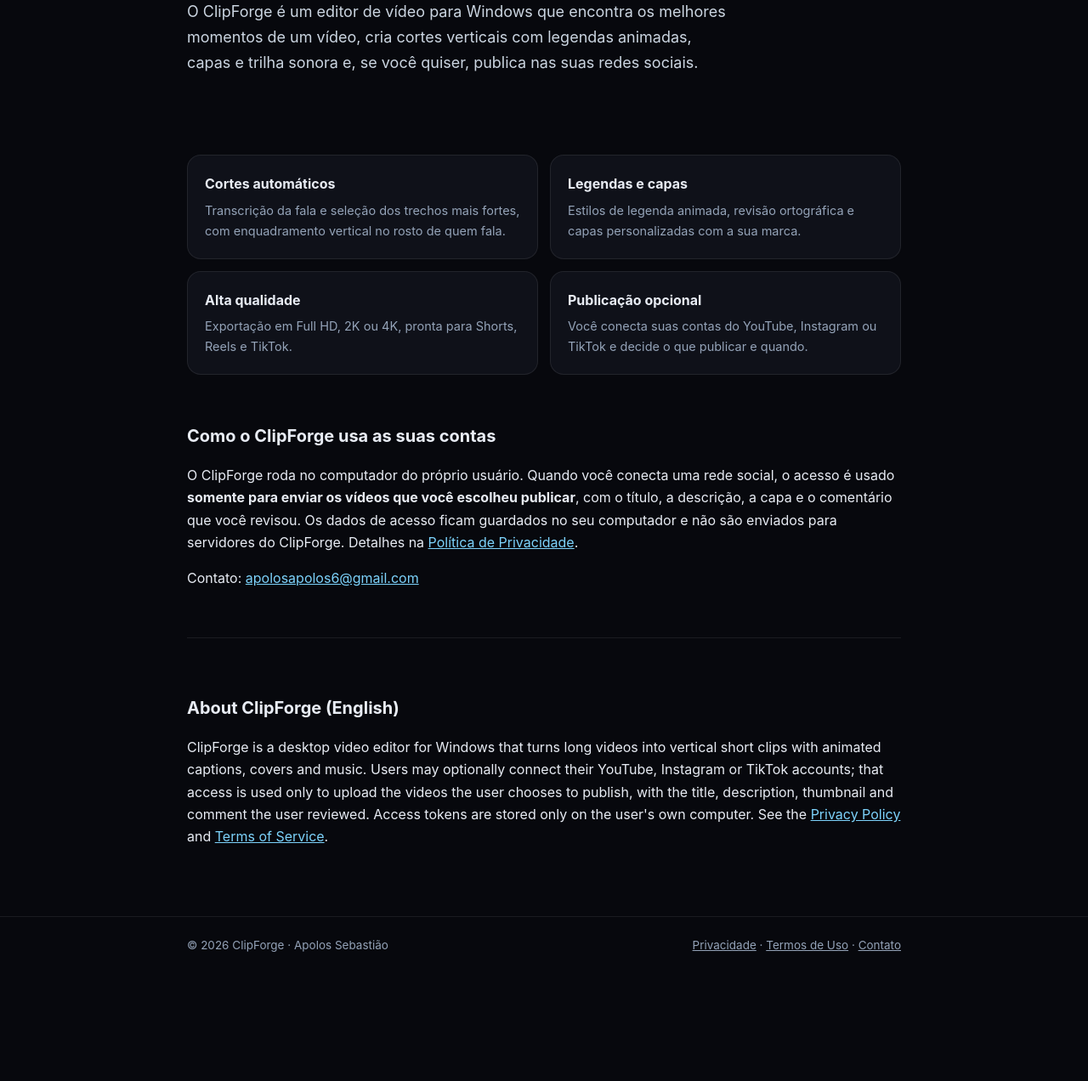
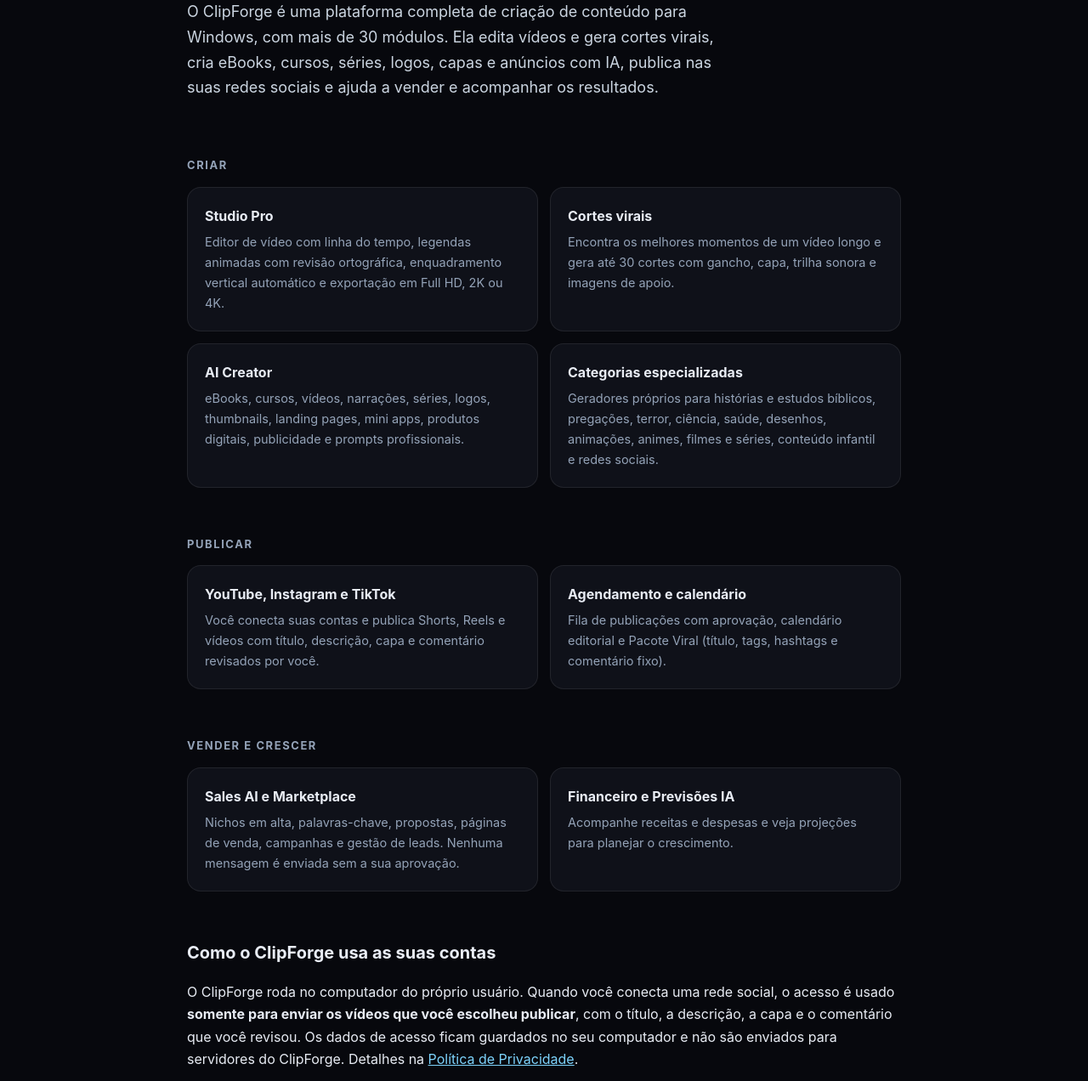
Before and after one commit to Apolos73/apolos73.github.io, a plain HTML site: page index.html in a window 1280 px wide. Shown: the part 272-1544 px from the top of the page at 85% size. Before the commit the page ends 1423 px from the top, so only its background shows below. Drawn offline with Linux system fonts and the light colour scheme.

Commit message:
Add files via upload

```diff
--- a/index.html
+++ b/index.html
@@ -3,8 +3,8 @@
 <head>
 <meta charset="utf-8">
 <meta name="viewport" content="width=device-width, initial-scale=1">
-<title>ClipForge — Editor de cortes virais</title>
-<meta name="description" content="ClipForge é um editor de vídeo para computador que transforma vídeos longos em cortes verticais com legendas, capas e publicação no YouTube, Instagram e TikTok.">
+<title>ClipForge — Plataforma de criação de conteúdo</title>
+<meta name="description" content="ClipForge é uma plataforma completa de criação de conteúdo para Windows: edição de vídeo, cortes virais, criação com IA, publicação no YouTube, Instagram e TikTok, vendas e finanças.">
 <link rel="icon" href="clipforge-mark-64.png">
 <link rel="stylesheet" href="style.css">
 </head>
@@ -16,15 +16,28 @@
 
 <main class="wrap">
   <section class="hero">
-    <h1>Do vídeo longo aos <span class="grad">cortes virais</span>, no seu computador.</h1>
-    <p class="lead">O ClipForge é um editor de vídeo para Windows que encontra os melhores momentos de um vídeo, cria cortes verticais com legendas animadas, capas e trilha sonora e, se você quiser, publica nas suas redes sociais.</p>
+    <h1>Crie, edite, publique e venda. <span class="grad">Tudo em um só lugar.</span></h1>
+    <p class="lead">O ClipForge é uma plataforma completa de criação de conteúdo para Windows, com mais de 30 módulos. Ela edita vídeos e gera cortes virais, cria eBooks, cursos, séries, logos, capas e anúncios com IA, publica nas suas redes sociais e ajuda a vender e acompanhar os resultados.</p>
   </section>
 
+  <h2 class="sec">Criar</h2>
   <div class="grid">
-    <div class="card"><h3>Cortes automáticos</h3><p>Transcrição da fala e seleção dos trechos mais fortes, com enquadramento vertical no rosto de quem fala.</p></div>
-    <div class="card"><h3>Legendas e capas</h3><p>Estilos de legenda animada, revisão ortográfica e capas personalizadas com a sua marca.</p></div>
-    <div class="card"><h3>Alta qualidade</h3><p>Exportação em Full HD, 2K ou 4K, pronta para Shorts, Reels e TikTok.</p></div>
-    <div class="card"><h3>Publicação opcional</h3><p>Você conecta suas contas do YouTube, Instagram ou TikTok e decide o que publicar e quando.</p></div>
+    <div class="card"><h3>Studio Pro</h3><p>Editor de vídeo com linha do tempo, legendas animadas com revisão ortográfica, enquadramento vertical automático e exportação em Full HD, 2K ou 4K.</p></div>
+    <div class="card"><h3>Cortes virais</h3><p>Encontra os melhores momentos de um vídeo longo e gera até 30 cortes com gancho, capa, trilha sonora e imagens de apoio.</p></div>
+    <div class="card"><h3>AI Creator</h3><p>eBooks, cursos, vídeos, narrações, séries, logos, thumbnails, landing pages, mini apps, produtos digitais, publicidade e prompts profissionais.</p></div>
+    <div class="card"><h3>Categorias especializadas</h3><p>Geradores próprios para histórias e estudos bíblicos, pregações, terror, ciência, saúde, desenhos, animações, animes, filmes e séries, conteúdo infantil e redes sociais.</p></div>
+  </div>
+
+  <h2 class="sec">Publicar</h2>
+  <div class="grid">
+    <div class="card"><h3>YouTube, Instagram e TikTok</h3><p>Você conecta suas contas e publica Shorts, Reels e vídeos com título, descrição, capa e comentário revisados por você.</p></div>
+    <div class="card"><h3>Agendamento e calendário</h3><p>Fila de publicações com aprovação, calendário editorial e Pacote Viral (título, tags, hashtags e comentário fixo).</p></div>
+  </div>
+
+  <h2 class="sec">Vender e crescer</h2>
+  <div class="grid">
+    <div class="card"><h3>Sales AI e Marketplace</h3><p>Nichos em alta, palavras-chave, propostas, páginas de venda, campanhas e gestão de leads. Nenhuma mensagem é enviada sem a sua aprovação.</p></div>
+    <div class="card"><h3>Financeiro e Previsões IA</h3><p>Acompanhe receitas e despesas e veja projeções para planejar o crescimento.</p></div>
   </div>
 
   <section class="doc" style="padding-top:0;padding-left:0;padding-right:0">
@@ -34,7 +47,7 @@
 
     <div class="en">
       <h2>About ClipForge (English)</h2>
-      <p>ClipForge is a desktop video editor for Windows that turns long videos into vertical short clips with animated captions, covers and music. Users may optionally connect their YouTube, Instagram or TikTok accounts; that access is used only to upload the videos the user chooses to publish, with the title, description, thumbnail and comment the user reviewed. Access tokens are stored only on the user's own computer. See the <a href="privacidade.html#english">Privacy Policy</a> and <a href="termos.html#english">Terms of Service</a>.</p>
+      <p>ClipForge is an all-in-one content creation platform for Windows: a video editor and viral short-clip generator, AI creators (eBooks, courses, series, logos, thumbnails, ads), social publishing, sales tools and finance tracking. Users may optionally connect their YouTube, Instagram or TikTok accounts; that access is used only to upload the videos the user chooses to publish, with the title, description, thumbnail and comment the user reviewed. Access tokens are stored only on the user's own computer. See the <a href="privacidade.html#english">Privacy Policy</a> and <a href="termos.html#english">Terms of Service</a>.</p>
     </div>
   </section>
 </main>
--- a/style.css
+++ b/style.css
@@ -43,3 +43,4 @@
 footer a { color: var(--muted); }
 @media (max-width: 640px) { .grid { grid-template-columns: 1fr; } }
 code { overflow-wrap: anywhere; word-break: break-word; font-size: 0.92em; color: #c4b5fd; }
+.sec { font-size: 13px; text-transform: uppercase; letter-spacing: 0.12em; color: var(--muted); margin: 8px 0 -22px; }
```
Also changed, not shown: privacidade.html (+2 -2 lines), termos.html (+2 -2 lines).
